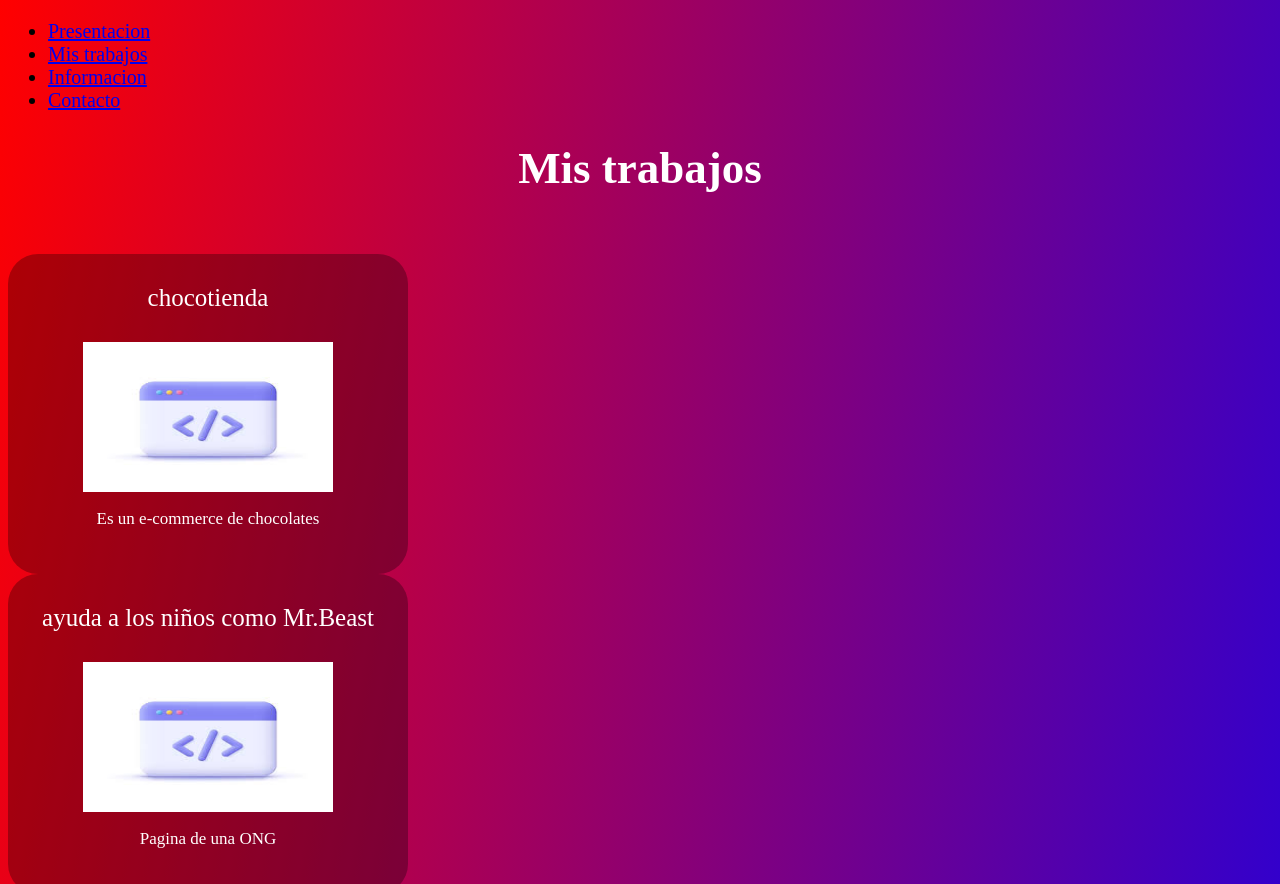
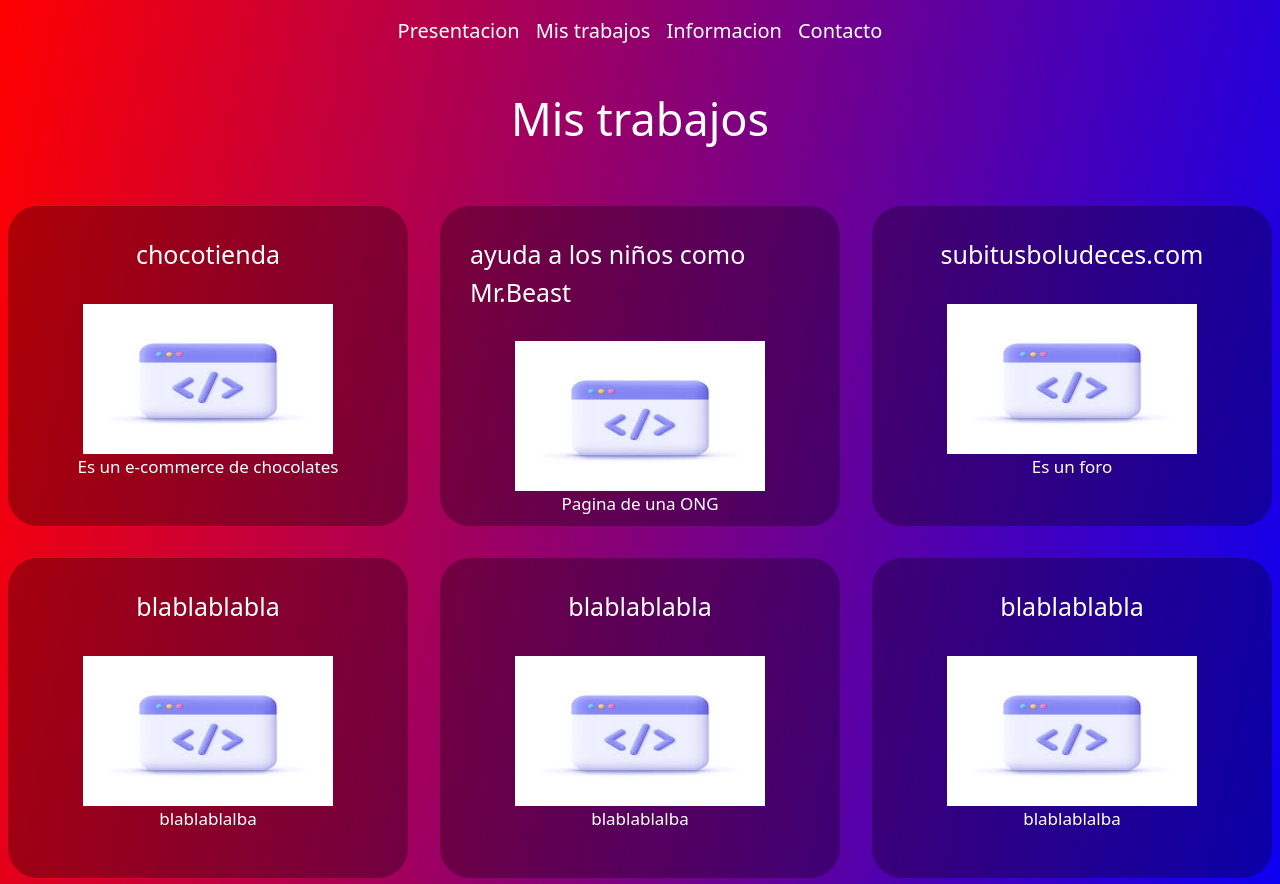
Before and after one commit to GermanZovich/Pre-entrega-2-German-Zovich, a plain HTML site: page mistrabajos.html in a window 1280 px wide. Shown: the top 884 px of the page. Drawn offline with nearby package versions, Linux system fonts and the light colour scheme.

Commit message:
intento de responsive en index y mistrabajos

```diff
--- a/mistrabajos.html
+++ b/mistrabajos.html
@@ -3,19 +3,37 @@
 <head>
     <meta charset="UTF-8">
     <meta name="viewport" content="width=device-width, initial-scale=1.0">
+    <link href="https://cdn.jsdelivr.net/npm/bootstrap@5.3.2/dist/css/bootstrap.min.css" rel="stylesheet" integrity="sha384-T3c6CoIi6uLrA9TneNEoa7RxnatzjcDSCmG1MXxSR1GAsXEV/Dwwykc2MPK8M2HN" crossorigin="anonymous">
     <link rel="stylesheet" href="./estilos/estilos.css">
     <title>Document</title>
 </head>
 <body class="color-de-fondo">
     <header>
-        <nav class="nav">
-            <ul class="nav-ul">
-                <li><a href="./index.html">Presentacion</a></li>
-                <li><a href="#">Mis trabajos</a></li>
-                <li><a href="./informacion.html">Informacion</a></li>
-                <li><a href="./contacto.html">Contacto</a></li>
-            </ul>
-        </nav>
+        <div class="d-flex flex-row justify-content-md-start justify-content-lg-center aling-items-center nav">
+            <nav class="navbar navbar-expand-lg ">
+                <div class="container-fluid ">
+                  <button class="navbar-toggler" type="button" data-bs-toggle="collapse" data-bs-target="#navbarSupportedContent" aria-controls="navbarSupportedContent" aria-expanded="false" aria-label="Toggle navigation">
+                    <span class="navbar-toggler-icon"></span>
+                  </button>
+                  <div class="collapse navbar-collapse " id="navbarSupportedContent">
+                    <ul class="navbar-nav me-auto mb-2 mb-lg-0 ">
+                      <li class="nav-item">
+                        <a class="nav-link active text-white" aria-current="page" href="#">Presentacion</a>
+                      </li>
+                      <li class="nav-item">
+                        <a class="nav-link text-white" href="./mistrabajos.html">Mis trabajos</a>
+                      </li>
+                      <li class="nav-item">
+                        <a class="nav-link text-white" href="./informacion.html">Informacion</a>
+                      </li>
+                      <li class="nav-item">
+                        <a class="nav-link text-white" href="./contacto.html">Contacto</a>
+                      </li>
+                    </ul>
+                  </div>
+                </div>
+              </nav>
+        </div>
     </header>
     <h1>porfolio german zovich web debeloper</h1>
 
@@ -23,7 +41,7 @@
         <h2 class="subtitulo">Mis trabajos</h2>
     </div>
 
-    <section class="section-tarjetas">
+    <section class="section-tarjetas d-flex flex-sm-column flex-column flex-md-row  justify-content-center align-items-center flex-wrap">
 
             <div class="tarjeta">
                 <a href="#">chocotienda</a>
@@ -68,11 +86,11 @@
 
     </section>
 
-    <footer>
+    <footer class="d-flex flex-sm-column flex-column flex-md-row  justify-content-center align-items-center">
         <p>E-mail: asdasdads@gmail.com</p>
         <p>German Zovich</p>
         <p>Telefono: +54 9 385999999</p>
     </footer>
-
+    <script src="https://cdn.jsdelivr.net/npm/bootstrap@5.3.2/dist/js/bootstrap.bundle.min.js" integrity="sha384-C6RzsynM9kWDrMNeT87bh95OGNyZPhcTNXj1NW7RuBCsyN/o0jlpcV8Qyq46cDfL" crossorigin="anonymous"></script>
 </body>
 </html>
```
Also changed, not shown: index.html (+3 -3 lines).
